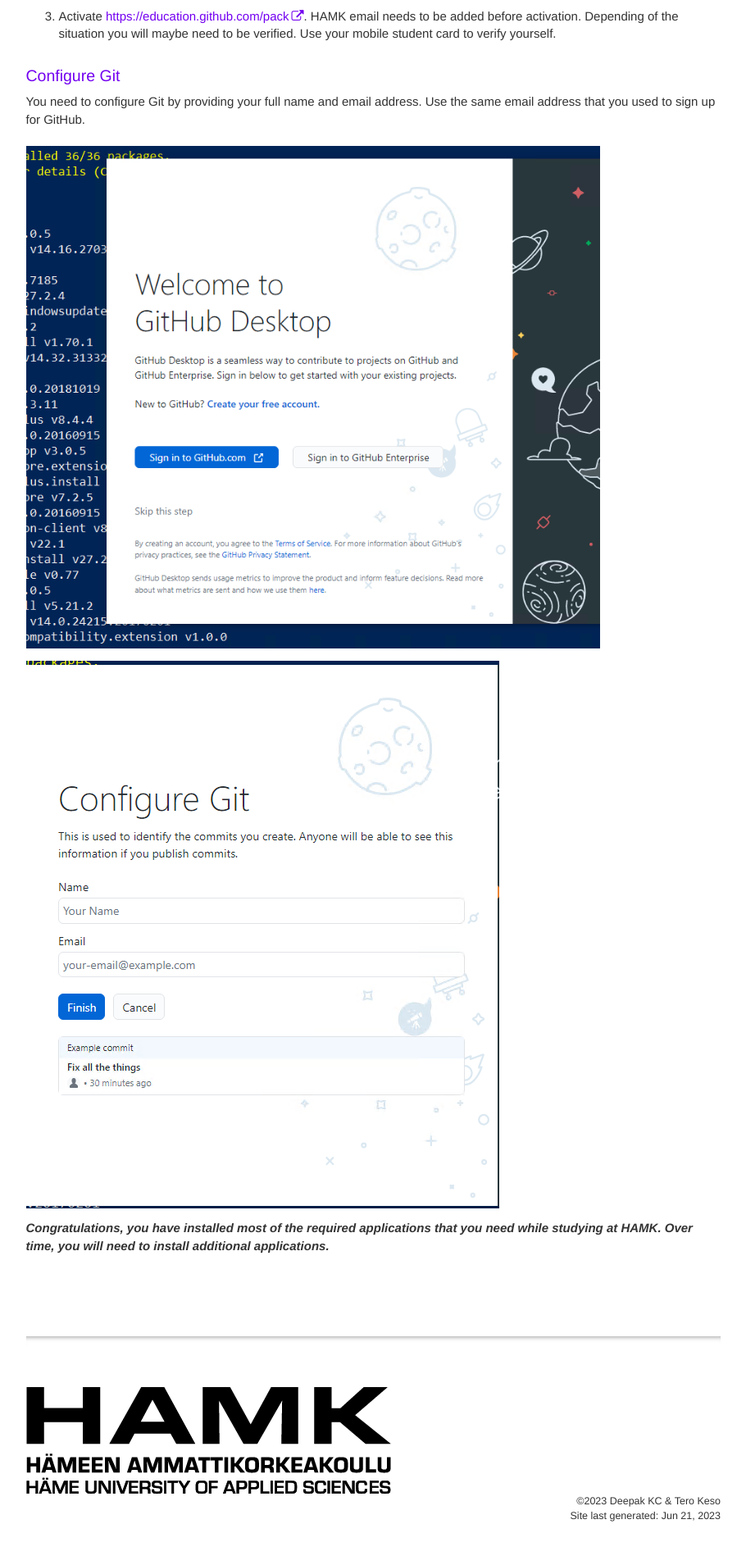
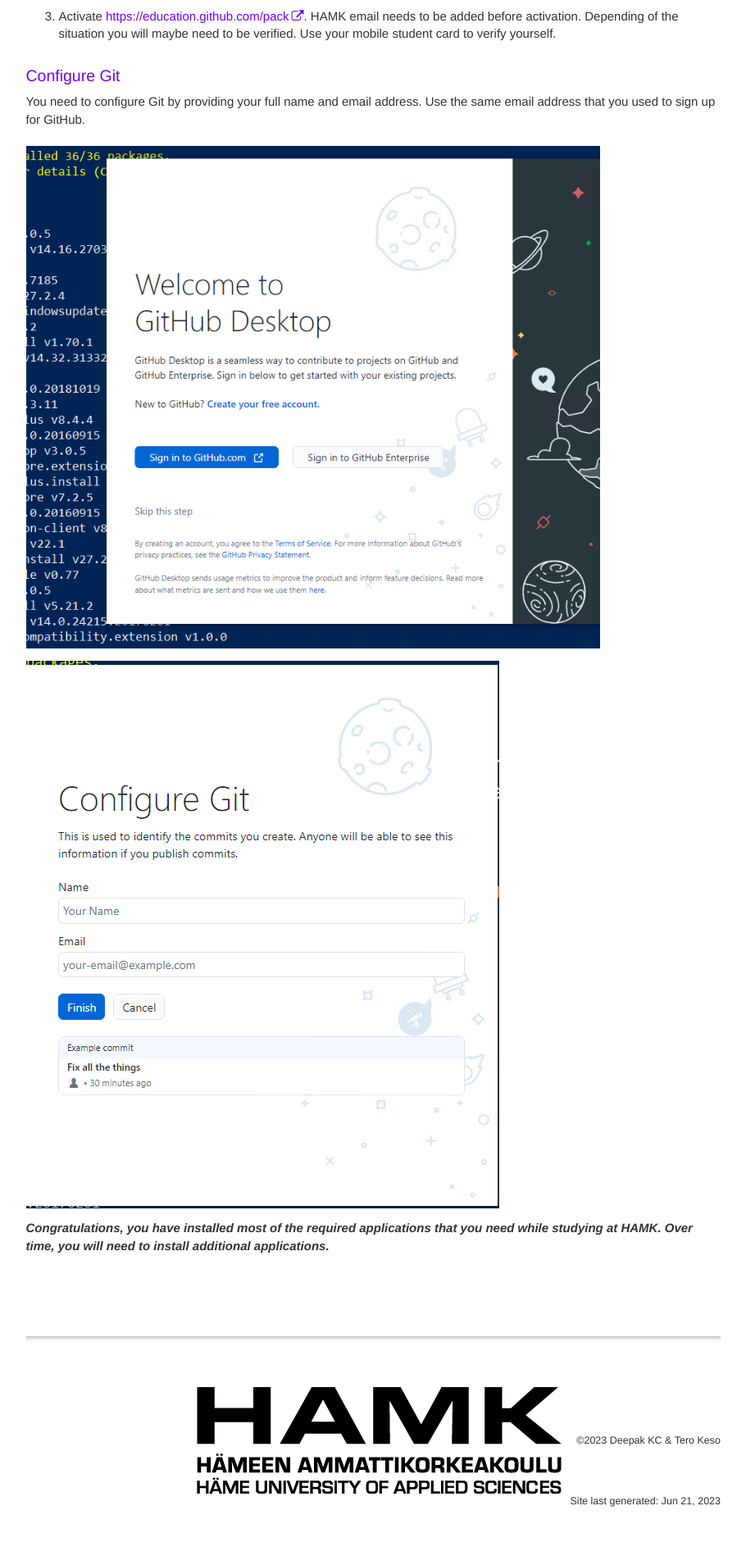
Before and after one commit to tkohonen/tkohonen.github.io, a Jekyll site: the page built from index.md, in a window 1280 px wide. Shown: the part 1748-3657 px from the top of the page at 82% size, without its empty margins (331-1241 px from the left). Built offline with Jekyll 4.4.1, drawn with Linux system fonts in a browser that asks for light colours; our own code applies the rules of GitHub Pages for plain Markdown files; comment, search, counter and statistics services are not loaded.

Commit message:
footer-css 3

```diff
--- a/_includes/footer.html
+++ b/_includes/footer.html
@@ -1,11 +1,14 @@
 <footer>
             <div class="row">
-            <!-- FOOTER HAMK Logo-->
-                <div class="footer-logo">
-                    <img src="https://tkohonen.github.io/assets/HAMK_logo_black.png" alt="HAMK Logo Black">
-                </div>
+
 
                 <div class="col-lg-12 footer">
+
+                    <!-- FOOTER HAMK Logo-->
+                        <div class="footer-logo">
+                            <img src="https://tkohonen.github.io/assets/HAMK_logo_black.png" alt="HAMK Logo Black">
+                        </div>
+
                &copy;{{ site.time | date: "%Y"  }} {{site.company_name}}<br />
 {% if page.last_updated %}<span>Page last updated:</span> {{page.last_updated}}<br/>{% endif %} Site last generated: {{ site.time | date: "%b %-d, %Y"  }} <br />
                 </div>
```
